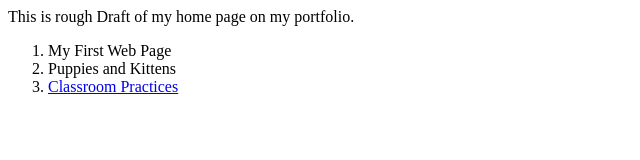
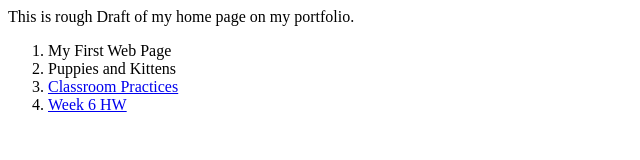
Before and after one commit to CarloszOG/intro_to_web, a plain HTML site: page index.html in a window 1280 px wide. Shown: the whole page, without its empty margins (0-640 px from the left). Drawn offline with Linux system fonts and the light colour scheme.

Commit message:
Update index.html

```diff
--- a/index.html
+++ b/index.html
@@ -9,6 +9,7 @@
       <li>My First Web Page</li>
       <Li>Puppies and Kittens</Li>
       <Li><a href="classwork_cb/index.html">Classroom Practices</a></Li>
+        <Li><a href="Week 6">Week 6 HW</a></
         </ol>
       </p>
     </body>
```
